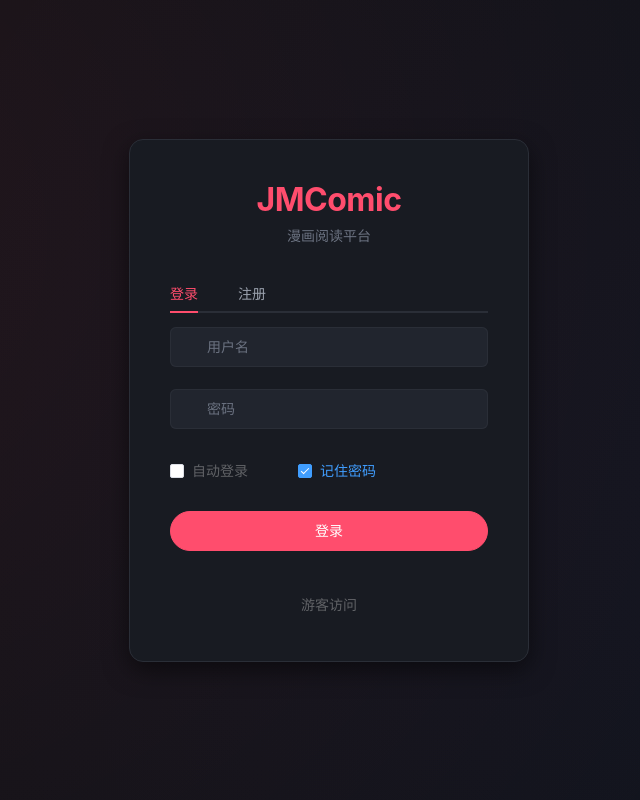
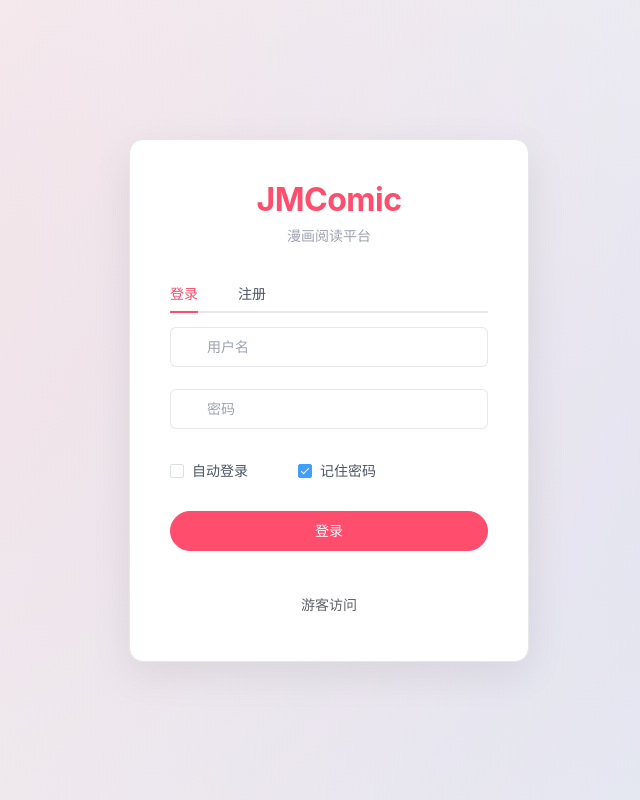
Before and after one commit to Mogvl/JM-Web, a Vue app in the folder web/: page /login in a window 1280 px wide. Shown: the whole page, without its empty margins (311-951 px from the left). Built offline with nearby package versions, Linux system fonts and the light colour scheme.

Commit message:
UI: switch to light theme

```diff
--- a/web/src/main.js
+++ b/web/src/main.js
@@ -2,7 +2,6 @@
 import { createPinia } from 'pinia'
 import ElementPlus from 'element-plus'
 import 'element-plus/dist/index.css'
-import 'element-plus/theme-chalk/dark/css-vars.css'
 import './styles/design.css'
 import App from './App.vue'
 import router from './router'
--- a/web/src/styles/design.css
+++ b/web/src/styles/design.css
@@ -1,21 +1,21 @@
 :root {
-  --bg-base: #0F1115;
-  --bg-surface: #181B22;
-  --bg-elevated: #21252E;
-  --bg-hover: #2A2F3A;
-  --text-primary: #E8EAED;
-  --text-secondary: #9CA3AF;
-  --text-muted: #6B7280;
+  --bg-base: #F5F6F8;
+  --bg-surface: #FFFFFF;
+  --bg-elevated: #F0F2F5;
+  --bg-hover: #EBEDF0;
+  --text-primary: #1A1D24;
+  --text-secondary: #4B5563;
+  --text-muted: #9CA3AF;
   --accent: #FF4D6D;
-  --accent-soft: rgba(255, 77, 109, 0.12);
-  --accent-hover: #FF6B82;
-  --border: #2A2E37;
-  --border-light: #353A45;
+  --accent-soft: rgba(255, 77, 109, 0.1);
+  --accent-hover: #E63950;
+  --border: #E5E7EB;
+  --border-light: #D1D5DB;
   --radius-sm: 6px;
   --radius-md: 10px;
   --radius-lg: 14px;
-  --shadow-card: 0 2px 8px rgba(0,0,0,0.3);
-  --shadow-hover: 0 8px 24px rgba(0,0,0,0.5);
+  --shadow-card: 0 1px 3px rgba(0,0,0,0.06);
+  --shadow-hover: 0 8px 24px rgba(0,0,0,0.12);
   --transition: 0.2s cubic-bezier(0.4, 0, 0.2, 1);
 }
 
@@ -28,23 +28,22 @@
   -webkit-font-smoothing: antialiased;
 }
 
-/* Scrollbar */
 ::-webkit-scrollbar { width: 8px; height: 8px; }
 ::-webkit-scrollbar-track { background: transparent; }
 ::-webkit-scrollbar-thumb { background: var(--border-light); border-radius: 4px; }
 ::-webkit-scrollbar-thumb:hover { background: var(--text-muted); }
 
-/* Element Plus dark overrides */
+/* Element Plus overrides */
 .el-menu { background: var(--bg-surface) !important; border-right: none !important; }
 .el-menu-item { color: var(--text-secondary) !important; height: 44px !important; line-height: 44px !important; border-radius: var(--radius-sm); margin: 2px 8px; transition: var(--transition); }
 .el-menu-item:hover { background: var(--bg-hover) !important; color: var(--text-primary) !important; }
-.el-menu-item.is-active { background: var(--accent-soft) !important; color: var(--accent) !important; }
+.el-menu-item.is-active { background: var(--accent-soft) !important; color: var(--accent) !important; font-weight: 500; }
 .el-menu-item-group__title { color: var(--text-muted) !important; font-size: 11px; padding: 12px 20px 6px !important; text-transform: uppercase; letter-spacing: 0.5px; }
 
-.el-card { background: var(--bg-surface); border: 1px solid var(--border); border-radius: var(--radius-md); }
+.el-card { background: var(--bg-surface); border: 1px solid var(--border); border-radius: var(--radius-md); box-shadow: var(--shadow-card); }
 .el-button--primary { background: var(--accent); border-color: var(--accent); }
 .el-button--primary:hover { background: var(--accent-hover); border-color: var(--accent-hover); }
-.el-input__wrapper { background: var(--bg-elevated) !important; box-shadow: 0 0 0 1px var(--border) inset !important; border-radius: var(--radius-sm); }
+.el-input__wrapper { background: var(--bg-surface) !important; box-shadow: 0 0 0 1px var(--border) inset !important; border-radius: var(--radius-sm); }
 .el-input__wrapper:hover { box-shadow: 0 0 0 1px var(--border-light) inset !important; }
 .el-input__wrapper.is-focus { box-shadow: 0 0 0 1px var(--accent) inset !important; }
 .el-input__inner { color: var(--text-primary) !important; }
@@ -54,31 +53,32 @@
 .el-tabs__item.is-active { color: var(--accent) !important; }
 .el-tabs__active-bar { background: var(--accent) !important; }
 .el-tabs__nav-wrap::after { background: var(--border) !important; }
-.el-pagination button, .el-pager li { background: var(--bg-elevated) !important; color: var(--text-secondary) !important; }
-.el-pager li.is-active { background: var(--accent) !important; color: #fff !important; }
+.el-pagination button, .el-pager li { background: var(--bg-surface) !important; color: var(--text-secondary) !important; border: 1px solid var(--border); }
+.el-pager li.is-active { background: var(--accent) !important; color: #fff !important; border-color: var(--accent); }
 .el-tag { background: var(--bg-elevated); border-color: var(--border); color: var(--text-secondary); }
+.el-tag.el-tag--plain { background: var(--bg-surface); }
 .el-empty__description p { color: var(--text-muted); }
-.el-select__wrapper { background: var(--bg-elevated) !important; box-shadow: 0 0 0 1px var(--border) inset !important; }
+.el-select__wrapper { background: var(--bg-surface) !important; box-shadow: 0 0 0 1px var(--border) inset !important; }
 .el-dialog { background: var(--bg-surface); border-radius: var(--radius-lg); }
 .el-dialog__title { color: var(--text-primary); }
 .el-breadcrumb__inner { color: var(--text-muted) !important; }
 .el-breadcrumb__item:last-child .el-breadcrumb__inner { color: var(--text-primary) !important; }
 .el-progress-bar__outer { background: var(--bg-elevated) !important; }
+.el-radio__label { color: var(--text-secondary) !important; }
+.el-checkbox__label { color: var(--text-secondary) !important; }
+.el-avatar { background: var(--accent) !important; color: #fff !important; }
 
-/* Shared layout classes */
+/* Shared layout */
 .app-shell { height: 100vh; display: flex; }
 .sidebar { width: 240px; background: var(--bg-surface); border-right: 1px solid var(--border); display: flex; flex-direction: column; overflow: hidden; }
 .main-area { flex: 1; display: flex; flex-direction: column; overflow: hidden; }
 
 /* Comic card */
-.comic-card { cursor: pointer; border-radius: var(--radius-md); overflow: hidden; background: var(--bg-surface); border: 1px solid var(--border); transition: var(--transition); position: relative; }
+.comic-card { cursor: pointer; border-radius: var(--radius-md); overflow: hidden; background: var(--bg-surface); border: 1px solid var(--border); transition: var(--transition); position: relative; box-shadow: var(--shadow-card); }
 .comic-card:hover { transform: translateY(-4px); border-color: var(--border-light); box-shadow: var(--shadow-hover); }
 .comic-card img { width: 100%; height: 220px; object-fit: cover; display: block; background: var(--bg-elevated); }
 .comic-card .card-title { padding: 10px 12px; font-size: 13px; font-weight: 500; color: var(--text-primary); white-space: nowrap; overflow: hidden; text-overflow: ellipsis; }
 .comic-card .card-author { padding: 0 12px 10px; font-size: 12px; color: var(--text-muted); white-space: nowrap; overflow: hidden; text-overflow: ellipsis; }
 
-/* Grid */
 .comic-grid { display: grid; grid-template-columns: repeat(auto-fill, minmax(160px, 1fr)); gap: 16px; }
-
-/* Loading & empty */
 .loading-state, .empty-state { text-align: center; padding: 80px 0; color: var(--text-muted); font-size: 14px; }
--- a/web/src/views/Login.vue
+++ b/web/src/views/Login.vue
@@ -126,9 +126,9 @@
 </script>
 
 <style scoped>
-.auth-page { min-height: 100vh; display: flex; align-items: center; justify-content: center; background: var(--bg-base); position: relative; overflow: hidden; }
-.auth-page::before { content: ''; position: absolute; top: -50%; left: -50%; width: 200%; height: 200%; background: radial-gradient(circle at 30% 40%, rgba(255,77,109,0.08) 0%, transparent 50%), radial-gradient(circle at 70% 60%, rgba(99,102,241,0.06) 0%, transparent 50%); }
-.auth-card { position: relative; width: 400px; padding: 40px; background: var(--bg-surface); border: 1px solid var(--border); border-radius: var(--radius-lg); box-shadow: var(--shadow-hover); }
+.auth-page { min-height: 100vh; display: flex; align-items: center; justify-content: center; background: linear-gradient(135deg, #F5F6F8 0%, #EBEDF0 100%); position: relative; overflow: hidden; }
+.auth-page::before { content: ''; position: absolute; top: -50%; left: -50%; width: 200%; height: 200%; background: radial-gradient(circle at 30% 40%, rgba(255,77,109,0.1) 0%, transparent 50%), radial-gradient(circle at 70% 60%, rgba(99,102,241,0.08) 0%, transparent 50%); }
+.auth-card { position: relative; width: 400px; padding: 40px; background: var(--bg-surface); border: 1px solid var(--border); border-radius: var(--radius-lg); box-shadow: 0 12px 40px rgba(0,0,0,0.08); }
 .auth-header { text-align: center; margin-bottom: 28px; }
 .auth-title { font-size: 32px; font-weight: 700; color: var(--accent); letter-spacing: -0.5px; }
 .auth-subtitle { margin-top: 6px; color: var(--text-muted); font-size: 14px; }
--- a/web/src/views/Reader.vue
+++ b/web/src/views/Reader.vue
@@ -65,6 +65,6 @@
 .reader-bar.bottom { margin-bottom: 0; margin-top: 16px; justify-content: center; }
 .chapter-title { font-size: 15px; font-weight: 600; color: var(--text-primary); }
 .nav-btns { display: flex; gap: 8px; }
-.image-stream { display: flex; flex-direction: column; align-items: center; gap: 4px; background: var(--bg-base); border-radius: var(--radius-md); padding: 16px; }
+.image-stream { display: flex; flex-direction: column; align-items: center; gap: 4px; background: var(--bg-surface); border-radius: var(--radius-md); padding: 16px; }
 .image-stream img { max-width: 100%; border-radius: var(--radius-sm); }
 </style>
```
